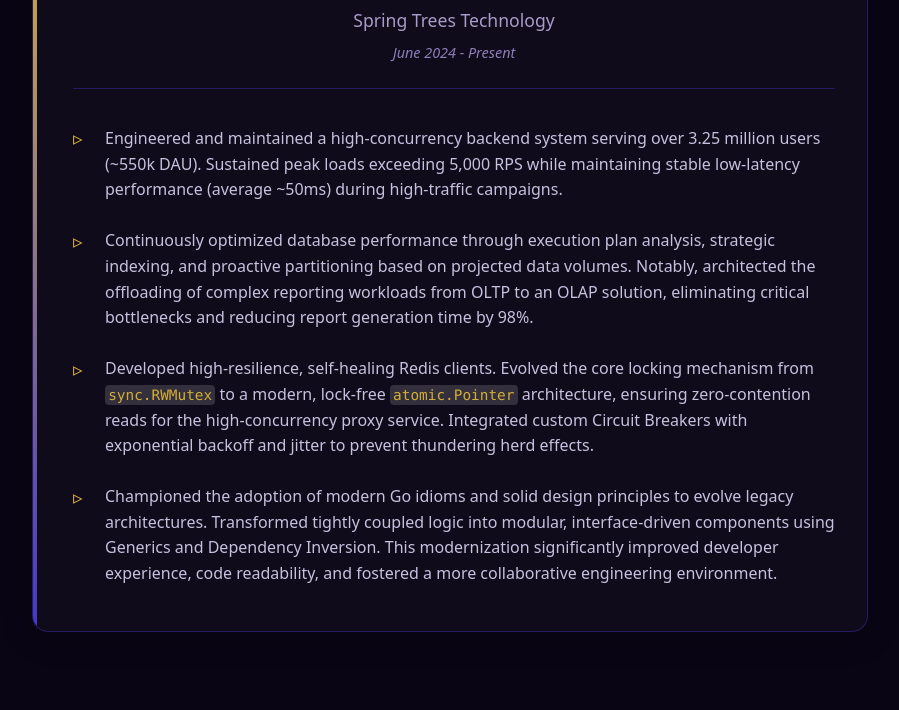
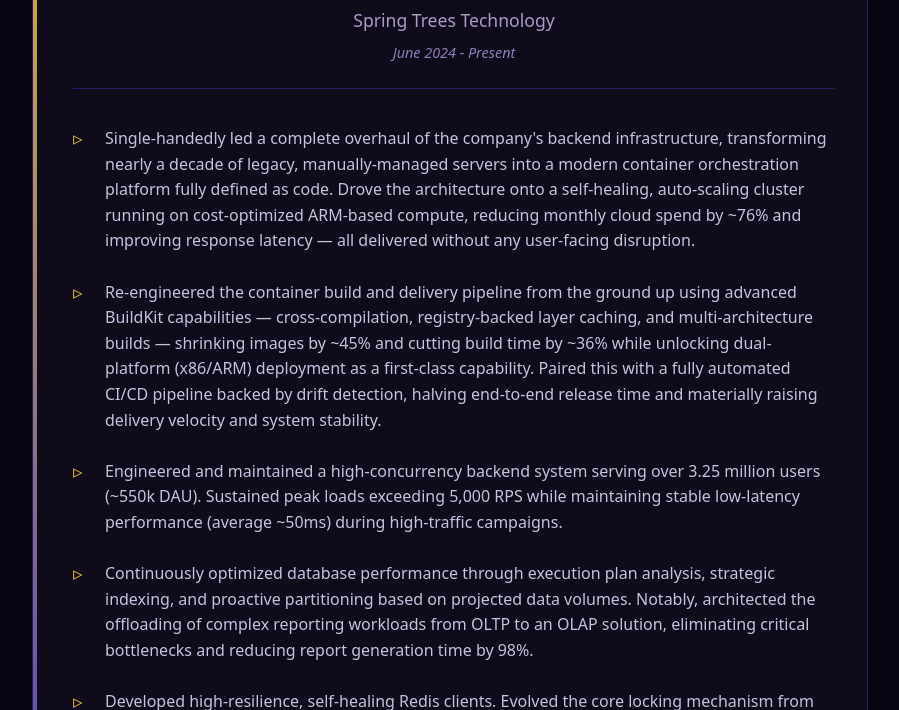
Before and after one commit to palebluedot4/palebluedot4.github.io, a plain HTML site: page index.html in a window 1280 px wide. Shown: the part 1279-1989 px from the top of the page, without its empty margins (190-1089 px from the left). Drawn offline with Linux system fonts and the light colour scheme.

Commit message:
feat: add detailed achievements to work experience
Included two significant achievements in the work experience section.
The first highlights a complete overhaul of the company's backend
infrastructure, emphasizing the transition to a modern container
orchestration platform and the resulting cost savings and performance
improvements. The second details the re-engineering of the container
build and delivery pipeline, showcasing enhancements in build efficiency
and deployment capabilities. These additions aim to provide a clearer
picture of professional accomplishments and technical expertise.

```diff
--- a/index.html
+++ b/index.html
@@ -1,4 +1,4 @@
-<!DOCTYPE html>
+<!doctype html>
 <html lang="en">
   <head>
     <meta charset="UTF-8" />
@@ -133,6 +133,27 @@
           </header>
           <ul class="achievements">
             <li>
+              Single-handedly led a complete overhaul of the company's backend
+              infrastructure, transforming nearly a decade of legacy,
+              manually-managed servers into a modern container orchestration
+              platform fully defined as code. Drove the architecture onto a
+              self-healing, auto-scaling cluster running on cost-optimized
+              ARM-based compute, reducing monthly cloud spend by ~76% and
+              improving response latency — all delivered without any user-facing
+              disruption.
+            </li>
+            <li>
+              Re-engineered the container build and delivery pipeline from the
+              ground up using advanced BuildKit capabilities —
+              cross-compilation, registry-backed layer caching, and
+              multi-architecture builds — shrinking images by ~45% and cutting
+              build time by ~36% while unlocking dual-platform (x86/ARM)
+              deployment as a first-class capability. Paired this with a fully
+              automated CI/CD pipeline backed by drift detection, halving
+              end-to-end release time and materially raising delivery velocity
+              and system stability.
+            </li>
+            <li>
               Engineered and maintained a high-concurrency backend system
               serving over 3.25 million users (~550k DAU). Sustained peak loads
               exceeding 5,000 RPS while maintaining stable low-latency
```
